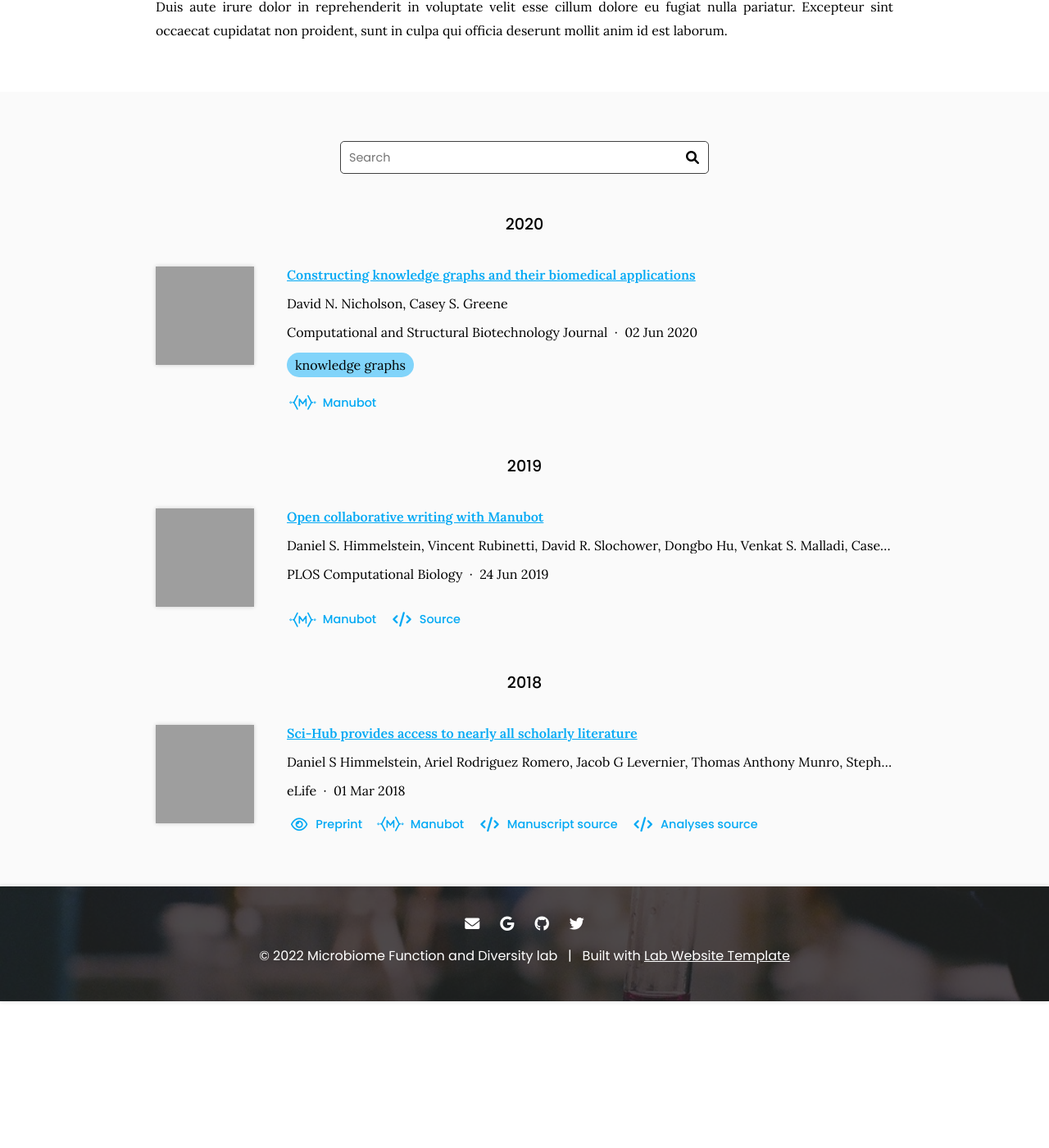
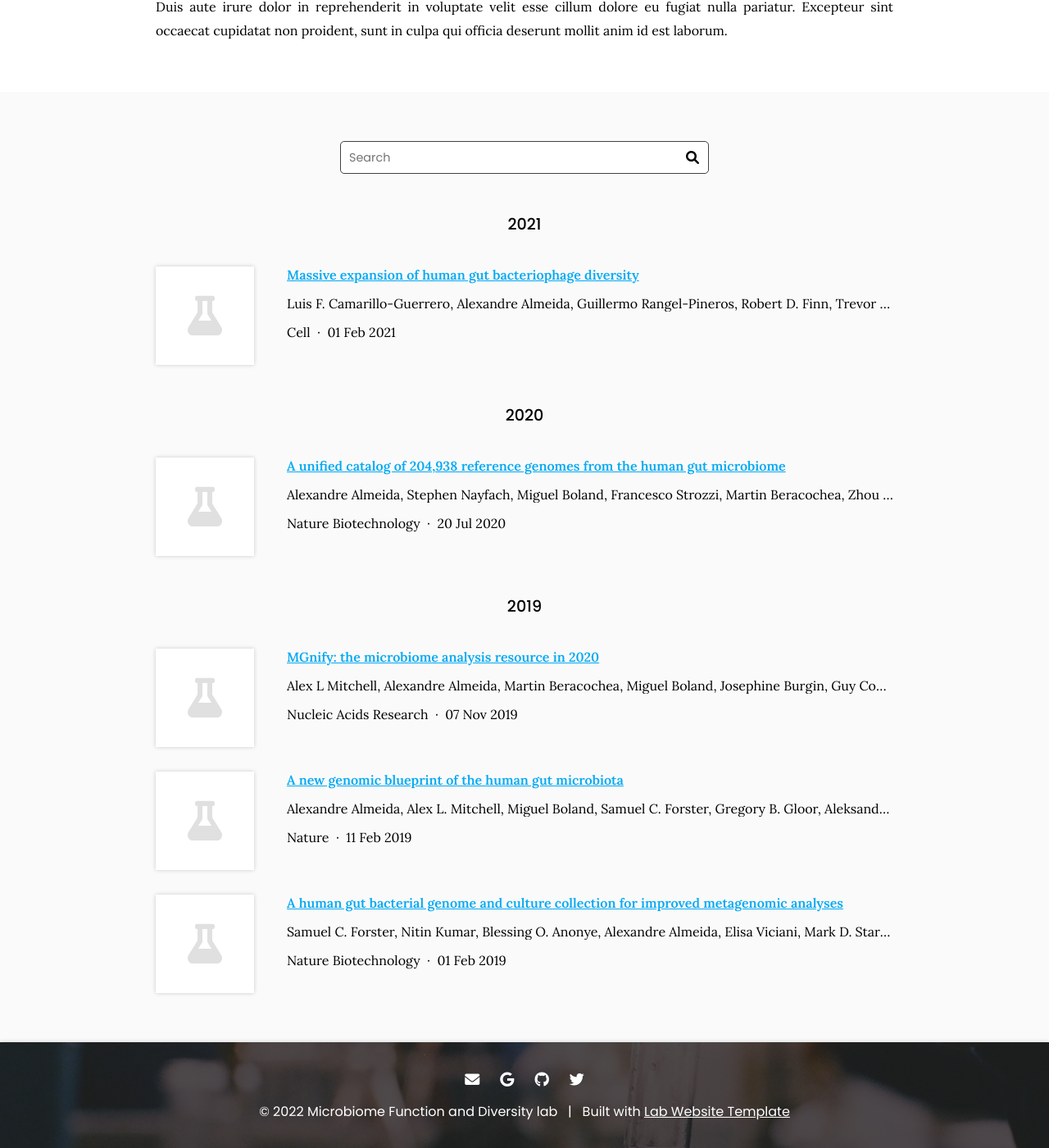
Before and after one commit to microfundiv-lab/microfundiv-lab.github.io, a Jekyll site: the page built from research/index.md, in a window 1280 px wide and 1400 px high, scrolled down 320 px. Shown: the whole window at 82% size. Built offline with Jekyll 4.4.1, drawn with Linux system fonts in a browser that asks for light colours; before the commit the page ends 1541 px from its top, so only the background shows below that; grey boxes are pictures that could not be loaded.

Commit message:
Generate citations

```diff
--- a/_data/citations.yaml
+++ b/_data/citations.yaml
@@ -1,67 +1,99 @@
 # DO NOT EDIT, GENERATED AUTOMATICALLY FROM SOURCES.YAML (AND ELSEWHERE)
 # See https://github.com/greenelab/lab-website-template/wiki/Citations
 
-- id: doi:10.1016/j.csbj.2020.05.017
-  title: Constructing knowledge graphs and their biomedical applications
+- id: doi:10.1038/s41586-019-0965-1
+  title: A new genomic blueprint of the human gut microbiota
   authors:
-  - David N. Nicholson
-  - Casey S. Greene
-  publisher: Computational and Structural Biotechnology Journal
-  date: '2020-06-02'
-  link: https://doi.org/gg7m48
-  image: https://ars.els-cdn.com/content/image/1-s2.0-S2001037020302804-gr1.jpg
-  extra-links:
-  - type: manubot
-    link: https://greenelab.github.io/knowledge-graph-review/
-  tags:
-  - knowledge graphs
-  _cache: 2b8aa76c98be2f26481ab15dc135eb446fa9ef6f94af175c9639d1a45d538cf4
-- id: doi:10.1371/journal.pcbi.1007128
-  title: Open collaborative writing with Manubot
+  - Alexandre Almeida
+  - Alex L. Mitchell
+  - Miguel Boland
+  - Samuel C. Forster
+  - Gregory B. Gloor
+  - Aleksandra Tarkowska
+  - Trevor D. Lawley
+  - Robert D. Finn
+  publisher: Nature
+  date: '2019-02-11'
+  link: https://doi.org/gfvfd8
+  _cache: db29337783845cd1d5df1828ca82878e7a78e6e8044fe6fc7feb1cb528032be4
+- id: doi:10.1038/s41587-020-0603-3
+  title: A unified catalog of 204,938 reference genomes from the human gut microbiome
   authors:
-  - Daniel S. Himmelstein
-  - Vincent Rubinetti
-  - David R. Slochower
-  - Dongbo Hu
-  - Venkat S. Malladi
-  - Casey S. Greene
-  - Anthony Gitter
-  publisher: PLOS Computational Biology
-  date: '2019-06-24'
-  link: https://doi.org/c7np
-  image: https://journals.plos.org/ploscompbiol/article/figure/image?size=inline&id=info:doi/10.1371/journal.pcbi.1007128.g001&rev=2
-  repo: greenelab/meta-review
-  extra-links:
-  - type: manubot
-    link: https://greenelab.github.io/meta-review/
-  - type: source
-    link: https://github.com/greenelab/meta-review
-  - type: website
-    link: http://manubot.org/
-  _cache: 189b56e366896b6a90ae8d64fc4e605797d2bdd07674653d81ae533b2f1e4672
-- id: doi:10.7554/eLife.32822
-  title: Sci-Hub provides access to nearly all scholarly literature
+  - Alexandre Almeida
+  - Stephen Nayfach
+  - Miguel Boland
+  - Francesco Strozzi
+  - Martin Beracochea
+  - Zhou Jason Shi
+  - Katherine S. Pollard
+  - Ekaterina Sakharova
+  - Donovan H. Parks
+  - Philip Hugenholtz
+  - Nicola Segata
+  - Nikos C. Kyrpides
+  - Robert D. Finn
+  publisher: Nature Biotechnology
+  date: '2020-07-20'
+  link: https://doi.org/gg5hgn
+  _cache: 402f02e66276fe99a5517feefd7ebe5664a8d16488767aaa8d42deb7212dc6b5
+- id: doi:10.1038/s41587-018-0009-7
+  title: A human gut bacterial genome and culture collection for improved metagenomic
+    analyses
   authors:
-  - Daniel S Himmelstein
-  - Ariel Rodriguez Romero
-  - Jacob G Levernier
-  - Thomas Anthony Munro
-  - Stephen Reid McLaughlin
-  - Bastian Greshake Tzovaras
-  - Casey S Greene
-  publisher: eLife
-  date: '2018-03-01'
-  link: https://doi.org/ckcj
-  image: https://iiif.elifesciences.org/lax:32822%2Felife-32822-fig8-v3.tif/full/863,/0/default.webp
-  extra-links:
-  - type: preprint
-    link: https://doi.org/10.7287/peerj.preprints.3100v1
-  - type: manubot
-    link: https://greenelab.github.io/scihub-manuscript/
-  - type: source
-    link: https://github.com/greenelab/scihub-manuscript
-    text: Manuscript source
-  - type: source
-    link: https://github.com/greenelab/scihub
-    text: Analyses source
-  _cache: 483a564e9ddf847e6372cafb31de4673771c3e4da664c0d86a7ea7c38c20318d
+  - Samuel C. Forster
+  - Nitin Kumar
+  - Blessing O. Anonye
+  - Alexandre Almeida
+  - Elisa Viciani
+  - Mark D. Stares
+  - Matthew Dunn
+  - Tapoka T. Mkandawire
+  - Ana Zhu
+  - Yan Shao
+  - Lindsay J. Pike
+  - Thomas Louie
+  - Hilary P. Browne
+  - Alex L. Mitchell
+  - B. Anne Neville
+  - Robert D. Finn
+  - Trevor D. Lawley
+  publisher: Nature Biotechnology
+  date: '2019-02-01'
+  link: https://doi.org/ggwqhg
+  _cache: 0665e7a2cb55e7a35cc653724c80fd0e1a75e6976245c445ec54462f540f496a
+- id: doi:10.1016/j.cell.2021.01.029
+  title: Massive expansion of human gut bacteriophage diversity
+  authors:
+  - Luis F. Camarillo-Guerrero
+  - Alexandre Almeida
+  - Guillermo Rangel-Pineros
+  - Robert D. Finn
+  - Trevor D. Lawley
+  publisher: Cell
+  date: '2021-02-01'
+  link: https://doi.org/gh328x
+  _cache: 4161a858702355903092bd371c62760ba496a2ae39f5e565c2e80f9b5b92d1b7
+- id: doi:10.1093/nar/gkz1035
+  title: 'MGnify: the microbiome analysis resource in 2020'
+  authors:
+  - Alex L Mitchell
+  - Alexandre Almeida
+  - Martin Beracochea
+  - Miguel Boland
+  - Josephine Burgin
+  - Guy Cochrane
+  - Michael R Crusoe
+  - Varsha Kale
+  - Simon C Potter
+  - Lorna J Richardson
+  - Ekaterina Sakharova
+  - Maxim Scheremetjew
+  - Anton Korobeynikov
+  - Alex Shlemov
+  - Olga Kunyavskaya
+  - Alla Lapidus
+  - Robert D Finn
+  publisher: Nucleic Acids Research
+  date: '2019-11-07'
+  link: https://doi.org/ggctnm
+  _cache: eccd3ba75e219a5742100726d10496586712d2429eca8eb579c564e5b0f24008
```
